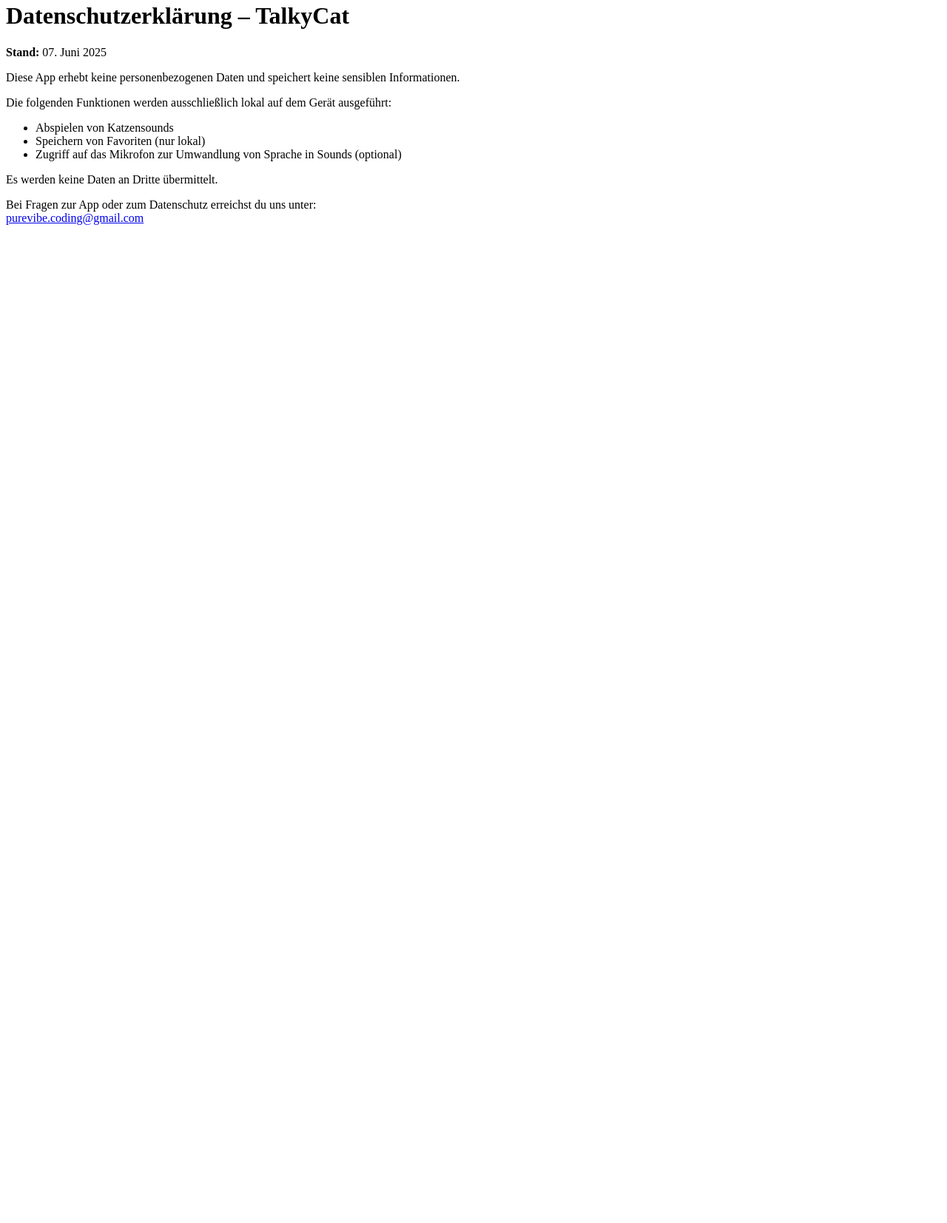
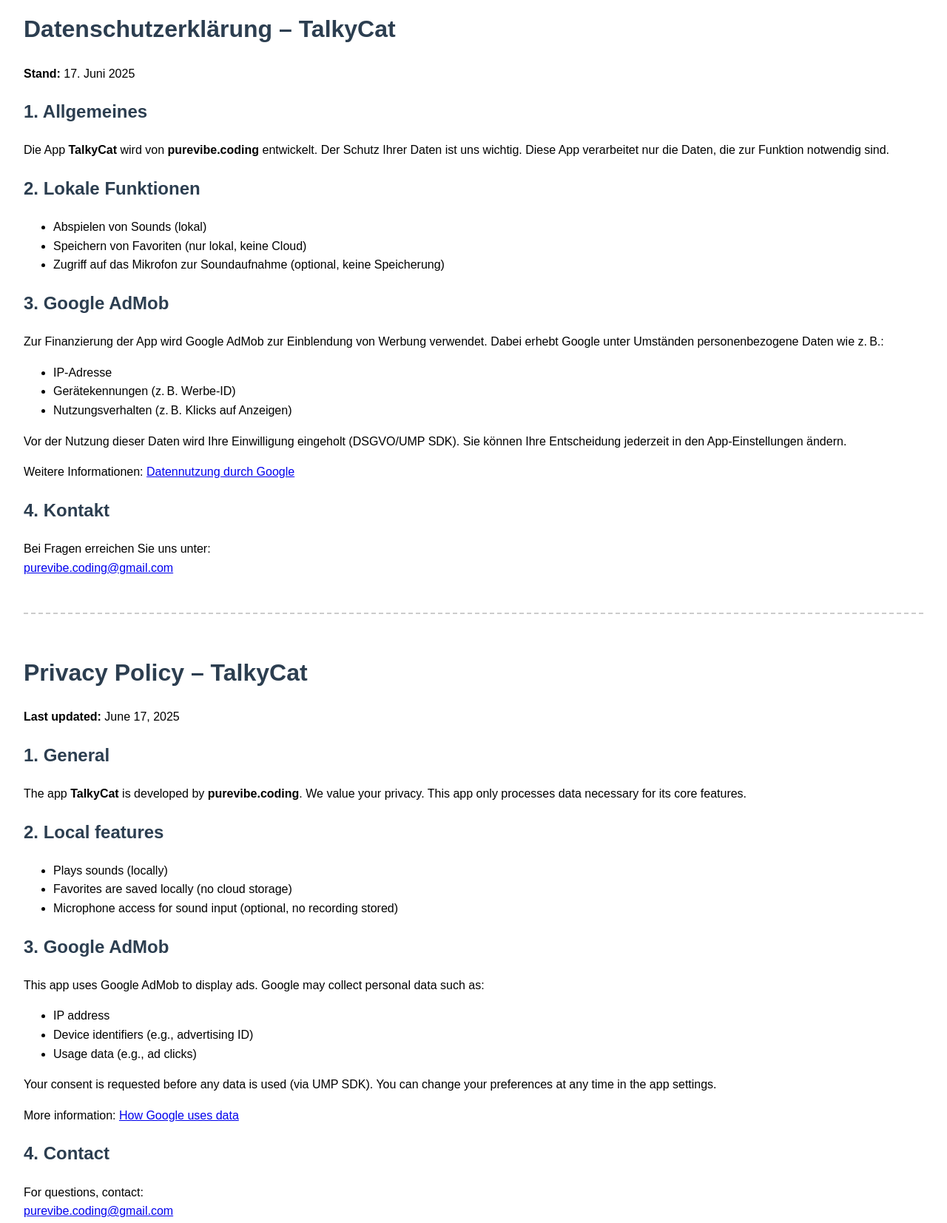
Before and after one commit to purevibecoding/cat-lingo-privacy, a plain HTML site: page index.html in a window 1280 px wide. Shown: the part 18-1671 px from the top of the page at 74% size. Before the commit the page ends 800 px from the top, so only its background shows below. Drawn offline with Linux system fonts and the light colour scheme.

Commit message:
Update index.html

```diff
--- a/index.html
+++ b/index.html
@@ -1,31 +1,91 @@
-
 <!DOCTYPE html>
 <html lang="de">
 <head>
-  <meta charset="UTF-8">
-  <meta name="viewport" content="width=device-width, initial-scale=1.0">
+  <meta charset="UTF-8" />
+  <meta name="viewport" content="width=device-width, initial-scale=1.0"/>
   <title>Datenschutzerklärung – TalkyCat</title>
+  <style>
+    body { font-family: sans-serif; margin: 2em; line-height: 1.6; }
+    h1, h2 { color: #2c3e50; }
+    .en { margin-top: 3em; border-top: 2px dashed #ccc; padding-top: 2em; }
+  </style>
 </head>
 <body>
   <h1>Datenschutzerklärung – TalkyCat</h1>
-  <p><strong>Stand:</strong> 07. Juni 2025</p>
+  <p><strong>Stand:</strong> 17. Juni 2025</p>
 
+  <h2>1. Allgemeines</h2>
   <p>
-    Diese App erhebt keine personenbezogenen Daten und speichert keine sensiblen Informationen.
+    Die App <strong>TalkyCat</strong> wird von <strong>purevibe.coding</strong> entwickelt. Der Schutz Ihrer Daten ist uns wichtig. Diese App verarbeitet nur die Daten, die zur Funktion notwendig sind.
+  </p>
+
+  <h2>2. Lokale Funktionen</h2>
+  <ul>
+    <li>Abspielen von Sounds (lokal)</li>
+    <li>Speichern von Favoriten (nur lokal, keine Cloud)</li>
+    <li>Zugriff auf das Mikrofon zur Soundaufnahme (optional, keine Speicherung)</li>
+  </ul>
+
+  <h2>3. Google AdMob</h2>
+  <p>
+    Zur Finanzierung der App wird Google AdMob zur Einblendung von Werbung verwendet. Dabei erhebt Google unter Umständen personenbezogene Daten wie z. B.:
+  </p>
+  <ul>
+    <li>IP-Adresse</li>
+    <li>Gerätekennungen (z. B. Werbe-ID)</li>
+    <li>Nutzungsverhalten (z. B. Klicks auf Anzeigen)</li>
+  </ul>
+  <p>
+    Vor der Nutzung dieser Daten wird Ihre Einwilligung eingeholt (DSGVO/UMP SDK). Sie können Ihre Entscheidung jederzeit in den App-Einstellungen ändern.
   </p>
   <p>
-    Die folgenden Funktionen werden ausschließlich lokal auf dem Gerät ausgeführt:
+    Weitere Informationen: <a href="https://policies.google.com/technologies/partner-sites?hl=de" target="_blank">Datennutzung durch Google</a>
   </p>
-  <ul>
-    <li>Abspielen von Katzensounds</li>
-    <li>Speichern von Favoriten (nur lokal)</li>
-    <li>Zugriff auf das Mikrofon zur Umwandlung von Sprache in Sounds (optional)</li>
-  </ul>
 
-  <p>Es werden keine Daten an Dritte übermittelt.</p>
-
-  <p>Bei Fragen zur App oder zum Datenschutz erreichst du uns unter:<br>
+  <h2>4. Kontakt</h2>
+  <p>
+    Bei Fragen erreichen Sie uns unter:<br />
     <a href="mailto:purevibe.coding@gmail.com">purevibe.coding@gmail.com</a>
   </p>
+
+  <!-- English version -->
+  <div class="en">
+    <h1>Privacy Policy – TalkyCat</h1>
+    <p><strong>Last updated:</strong> June 17, 2025</p>
+
+    <h2>1. General</h2>
+    <p>
+      The app <strong>TalkyCat</strong> is developed by <strong>purevibe.coding</strong>. We value your privacy. This app only processes data necessary for its core features.
+    </p>
+
+    <h2>2. Local features</h2>
+    <ul>
+      <li>Plays sounds (locally)</li>
+      <li>Favorites are saved locally (no cloud storage)</li>
+      <li>Microphone access for sound input (optional, no recording stored)</li>
+    </ul>
+
+    <h2>3. Google AdMob</h2>
+    <p>
+      This app uses Google AdMob to display ads. Google may collect personal data such as:
+    </p>
+    <ul>
+      <li>IP address</li>
+      <li>Device identifiers (e.g., advertising ID)</li>
+      <li>Usage data (e.g., ad clicks)</li>
+    </ul>
+    <p>
+      Your consent is requested before any data is used (via UMP SDK). You can change your preferences at any time in the app settings.
+    </p>
+    <p>
+      More information: <a href="https://policies.google.com/technologies/partner-sites?hl=en" target="_blank">How Google uses data</a>
+    </p>
+
+    <h2>4. Contact</h2>
+    <p>
+      For questions, contact:<br />
+      <a href="mailto:purevibe.coding@gmail.com">purevibe.coding@gmail.com</a>
+    </p>
+  </div>
 </body>
 </html>
```
